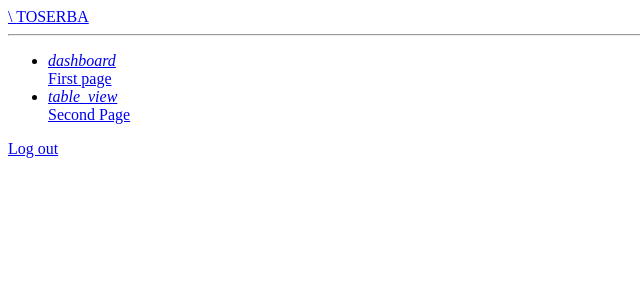
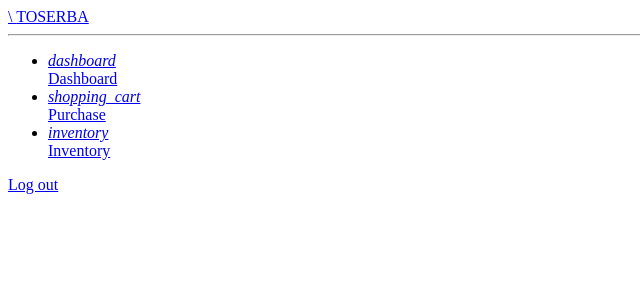
Before and after one commit to ekaadev/pw-toserba, a PHP site: page /pw-toserba/sidebar.php in a window 1280 px wide. Shown: the top 300 px of the page, without its empty margins (0-640 px from the left). Run offline with PHP 8.4, Linux system fonts and the light colour scheme.

Commit message:
Feat(route): Add a route on the menu

```diff
--- a/components/sidebar.php
+++ b/components/sidebar.php
@@ -3,7 +3,7 @@
 <aside class="sidenav navbar navbar-vertical navbar-expand-xs border-0 border-radius-xl my-3 fixed-start ms-3   bg-gradient-dark" id="sidenav-main">
     <div class="sidenav-header">
       <i class="fas fa-times p-3 cursor-pointer text-white opacity-5 position-absolute end-0 top-0 d-none d-xl-none" aria-hidden="true" id="iconSidenav"></i>
-      <a class="navbar-brand m-0" href="#" target="_blank">\
+      <a class="navbar-brand m-0" href="http://localhost:90/pw-toserba/pages/index.php" target="_self">\
 
         <!-- PLACE IMAGE OR LOGO -->
 
@@ -14,19 +14,27 @@
     <div class="collapse navbar-collapse  w-auto  max-height-vh-100" id="sidenav-collapse-main">
       <ul class="navbar-nav">
         <li class="nav-item">
-          <a class="nav-link text-white " href="#">
+          <a class="nav-link text-white " href="http://localhost:90/pw-toserba/pages/index.php">
             <div class="text-white text-center me-2 d-flex align-items-center justify-content-center">
               <i class="material-icons opacity-10">dashboard</i>
             </div>
-            <span class="nav-link-text ms-1">First page</span>
+            <span class="nav-link-text ms-1">Dashboard</span>
           </a>
         </li>
         <li class="nav-item">
-          <a class="nav-link text-white " href="#">
+          <a class="nav-link text-white" href="http://localhost:90/pw-toserba/pages/purchase.php">
             <div class="text-white text-center me-2 d-flex align-items-center justify-content-center">
-              <i class="material-icons opacity-10">table_view</i>
+              <i class="material-icons opacity-10">shopping_cart</i>
             </div>
-            <span class="nav-link-text ms-1">Second Page</span>
+            <span class="nav-link-text ms-1">Purchase</span>
+          </a>
+        </li>
+        <li class="nav-item">
+          <a class="nav-link text-white" href="http://localhost:90/pw-toserba/pages/inventory.php">
+            <div class="text-white text-center me-2 d-flex align-items-center justify-content-center">
+              <i class="material-icons opacity-10">inventory</i>
+            </div>
+            <span class="nav-link-text ms-1">Inventory</span>
           </a>
         </li>
       </ul>
```
